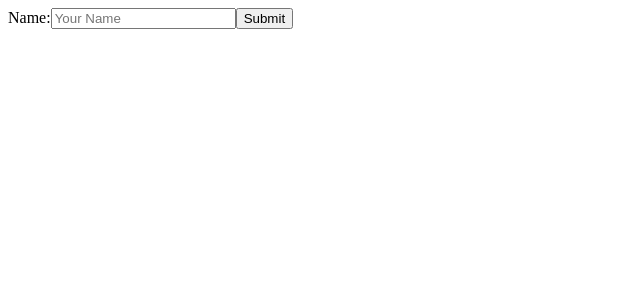
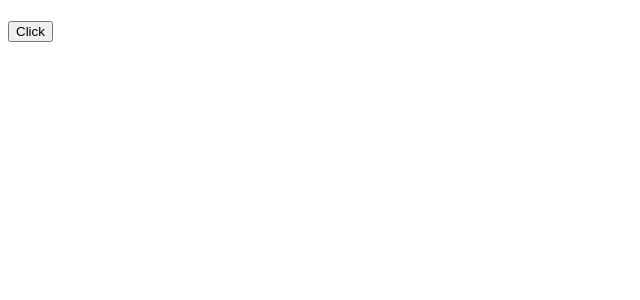
Before and after one commit to MdFawjulAzim/REACT_JS_Pre_Recoreded_Vedio_M22_B07, a React (Vite) app in the folder vite-project/: page / in a window 1280 px wide. Shown: the top 300 px of the page, without its empty margins (0-640 px from the left). Built offline with nearby package versions, Linux system fonts and the light colour scheme.

Commit message:
innner text and inner html can be changed using useRef

```diff
--- a/vite-project/src/App.jsx
+++ b/vite-project/src/App.jsx
@@ -1,14 +1,9 @@
-import FromSubmit from "./component/FromSubmit";
-
-
-
-
-
+import ReactHookUseRef from './component/ReactHookUseRef';
 
 const App = () => {
   return (
     <div>
-      <FromSubmit />
+      <ReactHookUseRef />
     </div>
   );
 };
--- /dev/null
+++ b/vite-project/src/component/ReactHookUseRef.jsx
@@ -0,0 +1,23 @@
+///innner text and inner html can be changed using useRef
+
+import { useRef } from "react";
+
+
+const reactHookUseRef = () => {
+    let myHeadLine = useRef();
+
+    const change = () => {
+        // myHeadLine.current.innerText = "Hello useRef";
+        // myHeadLine.current.innerHTML = "<ul><li>A</li><li>B</li></ul>"
+        myHeadLine.innerHTML = "<ul><li>A</li><li>B</li></ul>"
+    }
+    return (
+        <div>
+            {/* <h1 ref= {myHeadLine}></h1>   */}
+            <h1 ref= {(h1)=>myHeadLine=h1}></h1>
+            <button onClick={change}>Click</button>
+        </div>
+    );
+};
+
+export default reactHookUseRef;
```
